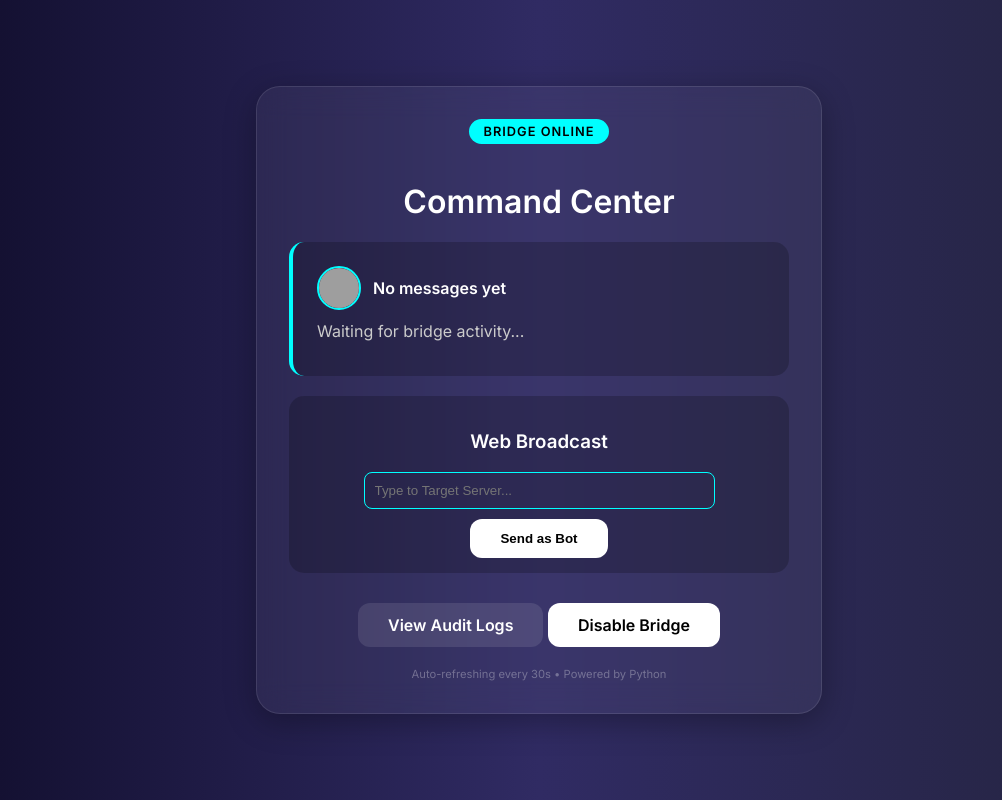
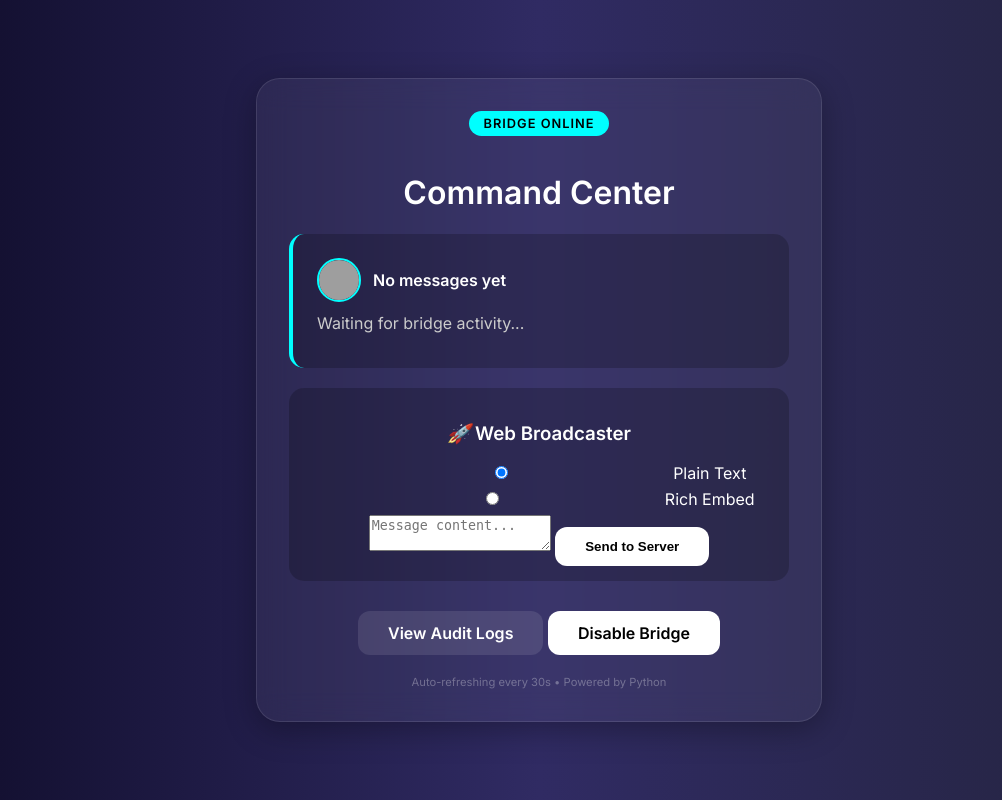
Before and after one commit to Saud-KK/BOT, a Flask app: page / in a window 1280 px wide. Shown: the whole page, without its empty margins (101-1103 px from the left). Run offline with Flask 3, Linux system fonts and the light colour scheme; grey boxes are pictures that could not be loaded.

Commit message:
Update index.html

```diff
--- a/templates/index.html
+++ b/templates/index.html
@@ -28,12 +28,37 @@
         </div>
 
         <div class="broadcast-box">
-            <h3>Web Broadcast</h3>
-            <form action="/broadcast" method="post">
-                <input type="text" name="message" placeholder="Type to Target Server..." required>
-                <button type="submit" class="btn small">Send as Bot</button>
+            <h3><i class="icon">🚀</i> Web Broadcaster</h3>
+            <form action="/broadcast" method="post" id="broadcastForm">
+                <div class="mode-selector">
+                    <label>
+                        <input type="radio" name="type" value="plain" checked onclick="toggleFields(false)"> Plain Text
+                    </label>
+                    <label>
+                        <input type="radio" name="type" value="embed" onclick="toggleFields(true)"> Rich Embed
+                    </label>
+                </div>
+
+                <textarea name="message" placeholder="Message content..." required></textarea>
+
+                <div id="embedFields" style="display: none;">
+                    <input type="text" name="title" placeholder="Embed Title">
+                    <div class="row">
+                        <input type="color" name="color" value="#00ffff" title="Pick Embed Color">
+                        <input type="text" name="thumbnail" placeholder="Thumbnail URL (optional)">
+                    </div>
+                </div>
+
+                <button type="submit" class="btn primary">Send to Server</button>
             </form>
         </div>
+
+        <script>
+        function toggleFields(show) {
+            document.getElementById('embedFields').style.display = show ? 'block' : 'none';
+        }
+        </script>
+
         <br>
         <a href="/audit" class="btn secondary">View Audit Logs</a>
 
```
